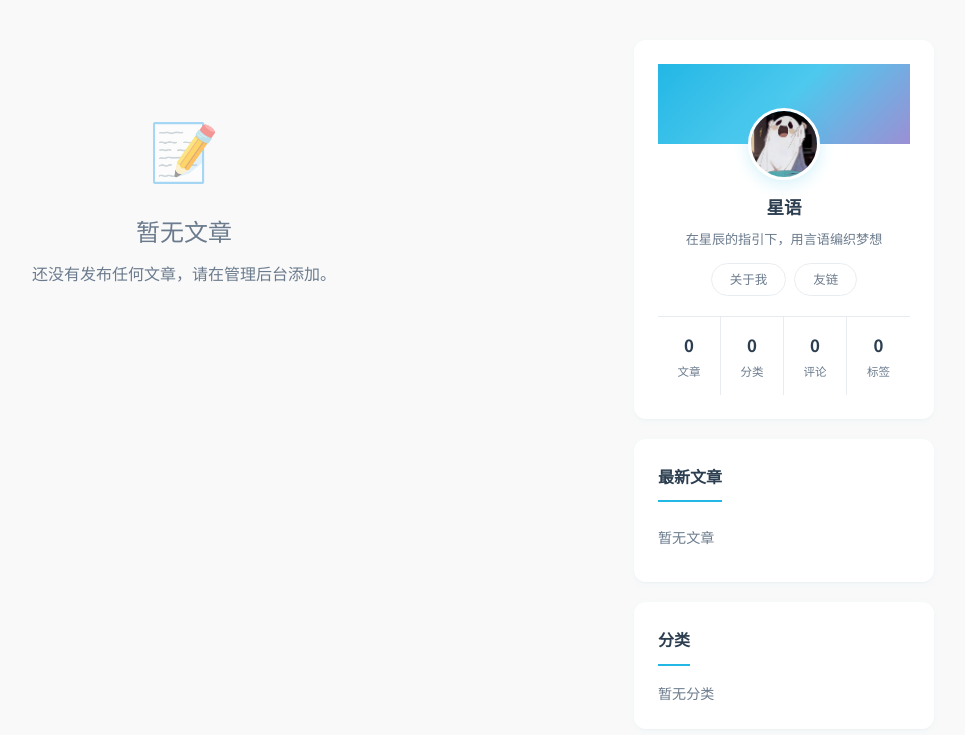
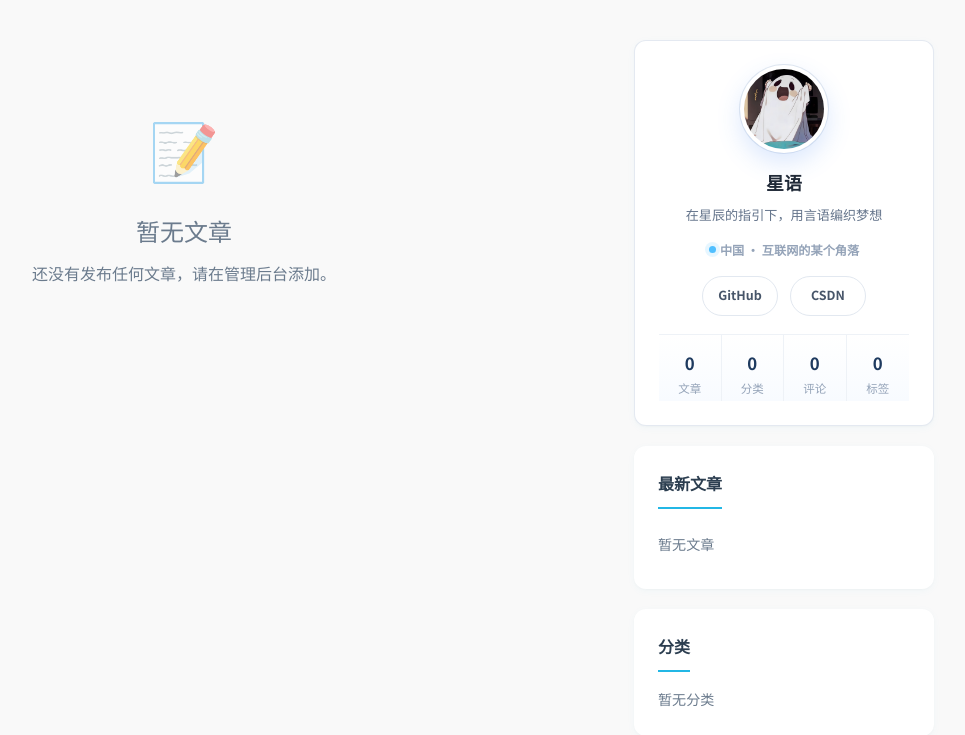
Before and after one commit to loadingkkl/personal-space, a Django app: page / in a window 1280 px wide. Shown: the part 61-796 px from the top of the page, without its empty margins (286-1251 px from the left). Run offline with Django 5.2, Linux system fonts and the light colour scheme; data that the repository does not hold is empty.

Commit message:
Refine admin layout and profile card

```diff
--- a/static/css/style.css
+++ b/static/css/style.css
@@ -955,39 +955,30 @@ img { max-width: 100%; height: auto; display: block; }
 /* ====== Profile Card ====== */
 .profile-card {
     text-align: center;
-    padding: 0;
+    padding: 26px 20px 18px;
     overflow: hidden;
-}
-
-.profile-banner {
-    height: 80px;
-    background: linear-gradient(135deg, var(--primary), var(--primary-light), var(--accent-light));
     position: relative;
-}
-.profile-banner::after {
-    content: '�? �? �?;
-    position: absolute;
-    bottom: 8px;
-    right: 16px;
-    font-size: .7rem;
-    color: rgba(255,255,255,.35);
-    letter-spacing: 4px;
+    border: 1px solid rgba(226, 232, 240, .92);
+    background: rgba(255, 255, 255, .88);
+    box-shadow: 0 16px 40px rgba(15, 23, 42, .08);
+    backdrop-filter: blur(12px);
 }
 
 .profile-main {
-    padding: 0 24px 20px;
-    margin-top: -36px;
+    padding: 0 0 18px;
     position: relative;
+    z-index: 1;
 }
 
 .profile-avatar {
-    width: 72px;
-    height: 72px;
+    width: 88px;
+    height: 88px;
     border-radius: 50%;
-    margin: 0 auto 12px;
+    margin: 0 auto 14px;
     overflow: hidden;
-    border: 3px solid var(--surface);
-    box-shadow: 0 4px 16px rgba(35,183,229,.2);
+    border: 4px solid #fff;
+    background: #fff;
+    box-shadow: 0 10px 24px rgba(59, 130, 246, .18), 0 0 0 1px rgba(226,232,240,.95);
 }
 .profile-avatar img {
     width: 100%;
@@ -996,64 +987,91 @@ img { max-width: 100%; height: auto; display: block; }
 }
 
 .profile-name {
-    font-size: 1.1rem;
-    font-weight: 700;
-    color: var(--text);
-    margin-bottom: 6px;
+    font-size: 1.12rem;
+    font-weight: 800;
+    color: #1f2937;
+    margin-bottom: 7px;
 }
 
 .profile-motto {
     font-size: .82rem;
-    color: var(--text-secondary);
+    color: #64748b;
     line-height: 1.6;
-    margin-bottom: 14px;
+    margin-bottom: 8px;
+}
+
+.profile-location {
+    display: inline-flex;
+    align-items: center;
+    justify-content: center;
+    gap: 4px;
+    margin: 0 0 16px;
+    color: #94a3b8;
+    font-size: .76rem;
+    font-weight: 700;
+}
+
+.profile-location::before {
+    content: '';
+    width: 7px;
+    height: 7px;
+    border-radius: 50%;
+    background: #50bfff;
+    box-shadow: 0 0 0 4px rgba(80,191,255,.14);
 }
 
 .profile-social {
     display: flex;
     justify-content: center;
-    gap: 8px;
+    gap: 12px;
 }
 .profile-social-btn {
-    padding: 5px 18px;
-    border-radius: 20px;
+    min-width: 76px;
+    padding: 8px 14px;
+    border-radius: 999px;
     font-size: .78rem;
-    font-weight: 500;
-    border: 1px solid var(--border);
-    color: var(--text-secondary);
+    font-weight: 700;
+    border: 1px solid #e2e8f0;
+    color: #475569;
+    background: transparent;
     transition: all var(--transition);
 }
 .profile-social-btn:hover {
-    color: var(--primary);
-    border-color: var(--primary-light);
-    background: rgba(35,183,229,.04);
+    color: #2563eb;
+    border-color: #93c5fd;
+    background: #eff6ff;
+    transform: translateY(-2px);
 }
 
 .profile-stats {
     display: grid;
     grid-template-columns: repeat(4, 1fr);
-    border-top: 1px solid var(--border);
+    gap: 0;
+    margin: 0;
+    overflow: hidden;
+    border-top: 1px solid #eef2f7;
+    background: linear-gradient(180deg, #ffffff, #f8fbff);
 }
 
 .stat-item {
     display: flex;
     flex-direction: column;
     align-items: center;
-    padding: 14px 4px;
-    border-right: 1px solid var(--border);
+    padding: 14px 4px 2px;
+    border-right: 1px solid #eef2f7;
     transition: background var(--transition);
 }
 .stat-item:last-child { border-right: none; }
-.stat-item:hover { background: rgba(35,183,229,.03); }
+.stat-item:hover { background: rgba(80,191,255,.06); }
 
 .stat-num {
     font-size: 1.05rem;
-    font-weight: 700;
-    color: var(--text);
+    font-weight: 800;
+    color: #1e3a5f;
 }
 .stat-label {
     font-size: .72rem;
-    color: var(--text-secondary);
+    color: #94a3b8;
     margin-top: 2px;
 }
 
--- a/templates/base.html
+++ b/templates/base.html
@@ -51,16 +51,16 @@
             <aside class="sidebar">
                 {% block sidebar %}
                 <div class="sidebar-card profile-card">
-                    <div class="profile-banner"></div>
                     <div class="profile-main">
                         <div class="profile-avatar">
                             <img src="{% static 'avatar.png' %}" alt="星语">
                         </div>
                         <h3 class="profile-name">星语</h3>
                         <p class="profile-motto">在星辰的指引下，用言语编织梦想</p>
+                        <p class="profile-location">中国 · 互联网的某个角落</p>
                         <div class="profile-social">
-                            <a href="{% url 'blog:about' %}" class="profile-social-btn" title="关于我">关于我</a>
-                            <a href="{% url 'blog:links' %}" class="profile-social-btn" title="友链">友链</a>
+                            <a href="https://github.com/loadingkkl" class="profile-social-btn" title="GitHub" target="_blank" rel="noopener noreferrer nofollow">GitHub</a>
+                            <a href="https://www.csdn.net/" class="profile-social-btn" title="CSDN" target="_blank" rel="noopener noreferrer nofollow">CSDN</a>
                         </div>
                     </div>
                     <div class="profile-stats">
```
Also changed, not shown: static/css/admin_custom.css (+156 -7 lines).
